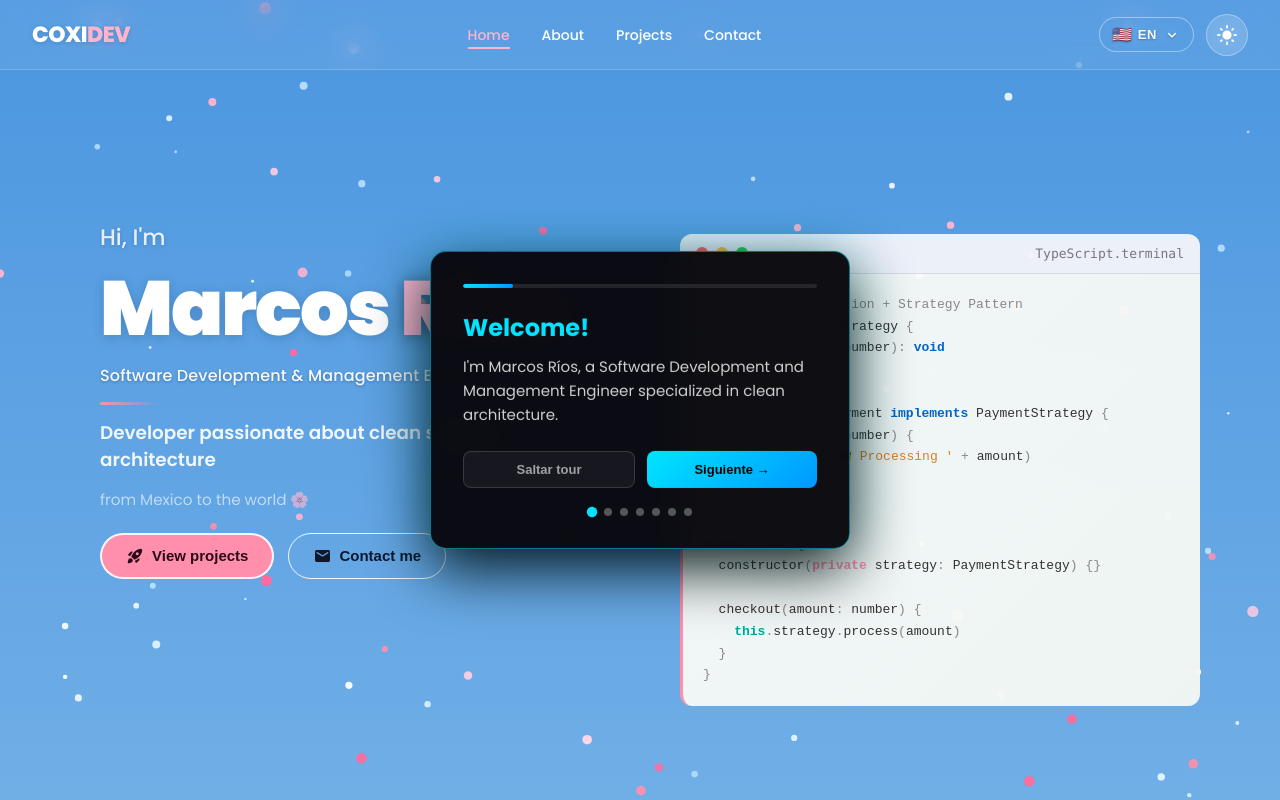
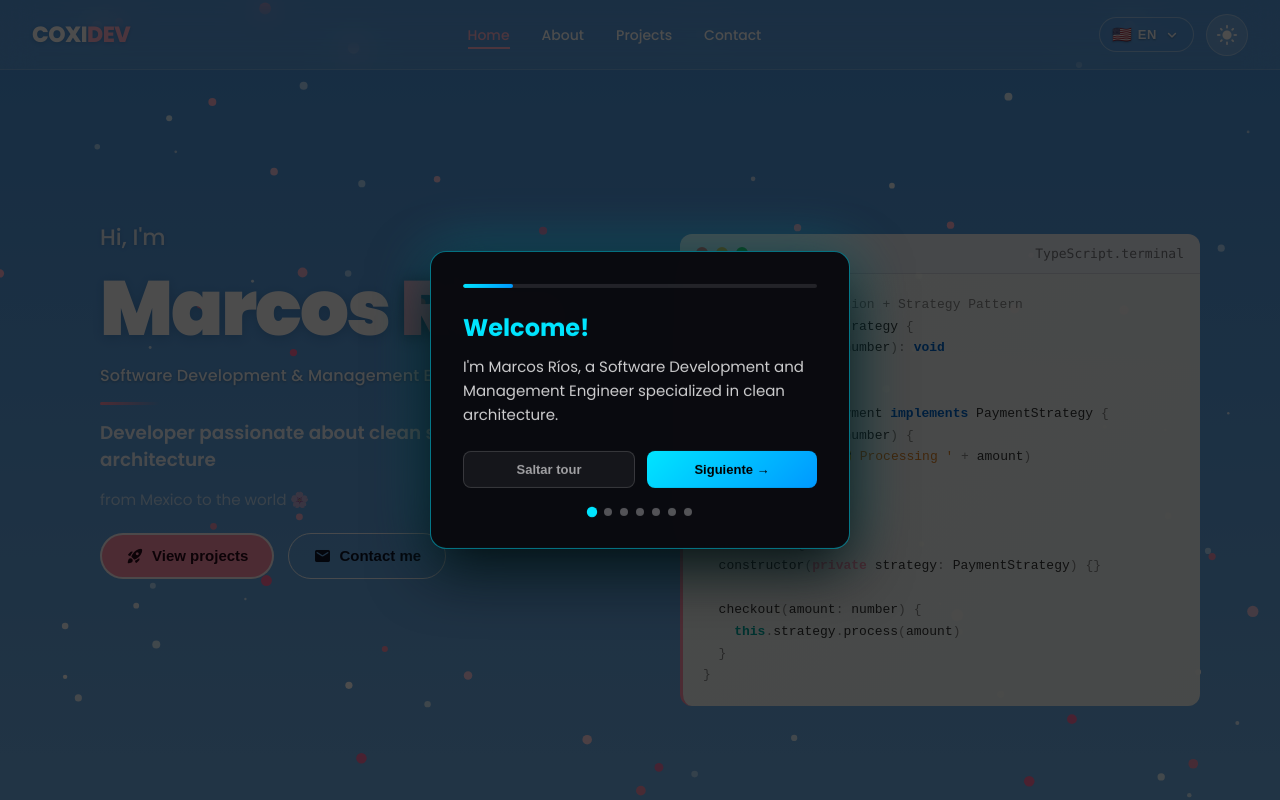
Before and after one commit to Marcos-Jesus-Rios-Duran/marcos-jesus-rios-duran.github.io, a Vue app in the folder portfolio/: page / in a window 1280 px wide. Shown: the top 800 px of the page. Built offline with nearby package versions, Linux system fonts and the light colour scheme; a web font is replaced by a local one.

Commit message:
feat: enhance spotlight effect in onboarding tour with dynamic positioning and improved overlay masking

```diff
--- a/portfolio/src/components/organisms/OnboardingTour.vue
+++ b/portfolio/src/components/organisms/OnboardingTour.vue
@@ -2,13 +2,15 @@
 <template>
   <Teleport to="body" v-if="store.isActive">
     <!-- Overlay oscuro de fondo -->
-    <div class="onboarding-overlay" @click="store.skipOnboarding">
-      <!-- Canvas para el spotlight effect -->
-      <canvas
-        ref="spotlightCanvas"
-        class="spotlight-canvas"
+    <div class="onboarding-overlay" :style="overlayVars" @click="store.skipOnboarding">
+      <!-- Spotlight ring por encima del overlay (HUD estilo videojuego) -->
+      <div
+        v-if="shouldSpotlight"
+        class="spotlight-ring"
+        :style="ringStyle"
+        aria-hidden="true"
         @click.stop
-      ></canvas>
+      ></div>
 
       <!-- Card con el contenido del paso actual -->
       <div
@@ -69,82 +71,105 @@ import { ref, watch, computed, onMounted, onUnmounted } from 'vue'
 import { useOnboarding } from '@/stores/useOnboarding'
 
 const store = useOnboarding()
-const spotlightCanvas = ref(null)
-let animationId = null
 
 const currentStep = computed(() => store.currentStepData)
 
-const spotlightSize = ref(120)
-const spotlightX = ref(window.innerWidth / 2)
-const spotlightY = ref(window.innerHeight / 2)
+const spotlight = ref({
+  // Centro del spotlight (para el mask del overlay)
+  x: window.innerWidth / 2,
+  y: window.innerHeight / 2,
+  r: 1,
+  // Box del ring (para resaltar el target)
+  top: 0,
+  left: 0,
+  width: 0,
+  height: 0,
+  radius: '16px'
+})
 
-// Dibujar el spotlight effect
-function drawSpotlight() {
-  const canvas = spotlightCanvas.value
-  if (!canvas) return
+const spotlightActive = ref(false)
+const shouldSpotlight = computed(() => spotlightActive.value)
 
-  canvas.width = window.innerWidth
-  canvas.height = window.innerHeight
+const overlayVars = computed(() => ({
+  '--spotlight-x': `${spotlight.value.x}px`,
+  '--spotlight-y': `${spotlight.value.y}px`,
+  '--spotlight-r': `${spotlight.value.r}px`
+}))
 
-  const ctx = canvas.getContext('2d')
-
-  // Fondo oscuro semitransparente
-  ctx.fillStyle = 'rgba(0, 0, 0, 0.7)'
-  ctx.fillRect(0, 0, canvas.width, canvas.height)
-
-  // Spotlight circular
-  if (currentStep.value?.highlight) {
-    const gradient = ctx.createRadialGradient(
-      spotlightX.value, spotlightY.value, spotlightSize.value * 0.3,
-      spotlightX.value, spotlightY.value, spotlightSize.value
-    )
-    gradient.addColorStop(0, 'rgba(0, 229, 255, 0.3)')
-    gradient.addColorStop(1, 'rgba(0, 229, 255, 0)')
-
-    // Limpiar el spotlight (hacerlo transparente)
-    ctx.clearRect(
-      spotlightX.value - spotlightSize.value,
-      spotlightY.value - spotlightSize.value,
-      spotlightSize.value * 2,
-      spotlightSize.value * 2
-    )
-
-    // Dibujar borde del spotlight
-    ctx.strokeStyle = 'rgba(0, 229, 255, 0.6)'
-    ctx.lineWidth = 2
-    ctx.beginPath()
-    ctx.arc(spotlightX.value, spotlightY.value, spotlightSize.value, 0, Math.PI * 2)
-    ctx.stroke()
-  }
-
-  animationId = requestAnimationFrame(drawSpotlight)
-}
+const ringStyle = computed(() => ({
+  top: `${spotlight.value.top}px`,
+  left: `${spotlight.value.left}px`,
+  width: `${spotlight.value.width}px`,
+  height: `${spotlight.value.height}px`,
+  borderRadius: spotlight.value.radius
+}))
 
 // Calcular posición del target para el spotlight
 function updateSpotlightPosition() {
-  if (!currentStep.value?.target) {
-    spotlightX.value = window.innerWidth / 2
-    spotlightY.value = window.innerHeight / 2
-    spotlightSize.value = 120
+  const targetSelector = currentStep.value?.target
+
+  if (!targetSelector) {
+    spotlight.value = {
+      x: -9999,
+      y: -9999,
+      r: 1,
+      top: 0,
+      left: 0,
+      width: 0,
+      height: 0,
+      radius: '16px'
+    }
+    spotlightActive.value = false
     return
   }
 
-  const element = document.querySelector(currentStep.value.target)
-  if (element) {
-    const rect = element.getBoundingClientRect()
-    const centerX = rect.left + rect.width / 2
-    const centerY = rect.top + rect.height / 2
-    const maxDim = Math.max(rect.width, rect.height)
+  const element = document.querySelector(targetSelector)
+  if (!element) {
+    spotlight.value = {
+      x: -9999,
+      y: -9999,
+      r: 1,
+      top: 0,
+      left: 0,
+      width: 0,
+      height: 0,
+      radius: '16px'
+    }
+    spotlightActive.value = false
+    return
+  }
 
-    spotlightX.value = centerX
-    spotlightY.value = centerY
-    spotlightSize.value = maxDim / 2 + 30
+  const rect = element.getBoundingClientRect()
+  const centerX = rect.left + rect.width / 2
+  const centerY = rect.top + rect.height / 2
+
+  const maxDim = Math.max(rect.width, rect.height)
+  const r = maxDim / 2 + 44 // tamaño del “agujero” del overlay
+
+  const ringPadding = 10
+  const computedBorderRadius = window.getComputedStyle(element).borderRadius || '16px'
+
+  spotlight.value = {
+    x: centerX,
+    y: centerY,
+    r,
+    top: rect.top - ringPadding,
+    left: rect.left - ringPadding,
+    width: rect.width + ringPadding * 2,
+    height: rect.height + ringPadding * 2,
+    radius: computedBorderRadius
   }
+  spotlightActive.value = true
 }
 
-// Manejar resize
-function handleResize() {
-  updateSpotlightPosition()
+// Throttle con rAF para scroll/resize (evita recalcular 1000 veces/seg)
+let rafUpdate = 0
+function scheduleUpdate() {
+  if (rafUpdate) return
+  rafUpdate = requestAnimationFrame(() => {
+    rafUpdate = 0
+    updateSpotlightPosition()
+  })
 }
 
 // Navegación directo a un paso
@@ -159,15 +184,14 @@ watch(() => store.currentStep, () => {
 
 onMounted(() => {
   updateSpotlightPosition()
-  drawSpotlight()
-  window.addEventListener('resize', handleResize)
+  window.addEventListener('resize', scheduleUpdate)
+  window.addEventListener('scroll', scheduleUpdate, { passive: true })
 })
 
 onUnmounted(() => {
-  if (animationId) {
-    cancelAnimationFrame(animationId)
-  }
-  window.removeEventListener('resize', handleResize)
+  window.removeEventListener('resize', scheduleUpdate)
+  window.removeEventListener('scroll', scheduleUpdate)
+  if (rafUpdate) cancelAnimationFrame(rafUpdate)
 })
 </script>
 
@@ -185,11 +209,48 @@ onUnmounted(() => {
   pointer-events: all;
 }
 
-.spotlight-canvas {
+/* Oscurecer fondo excepto “agujero” del spotlight (CSS mask) */
+.onboarding-overlay::before {
+  content: '';
   position: absolute;
-  top: 0;
-  left: 0;
-  cursor: pointer;
+  inset: 0;
+  background: rgba(0, 0, 0, 0.7);
+  z-index: 1;
+
+  /* Mask radial: transparente en el centro, opaco fuera */
+  -webkit-mask-image: radial-gradient(
+    circle var(--spotlight-r) at var(--spotlight-x) var(--spotlight-y),
+    rgba(0, 0, 0, 0) 0%,
+    rgba(0, 0, 0, 0) 55%,
+    rgba(0, 0, 0, 1) 75%,
+    rgba(0, 0, 0, 1) 100%
+  );
+  mask-image: radial-gradient(
+    circle var(--spotlight-r) at var(--spotlight-x) var(--spotlight-y),
+    rgba(0, 0, 0, 0) 0%,
+    rgba(0, 0, 0, 0) 55%,
+    rgba(0, 0, 0, 1) 75%,
+    rgba(0, 0, 0, 1) 100%
+  );
+
+  pointer-events: none;
+}
+
+.spotlight-ring {
+  position: fixed;
+  z-index: 2;
+  pointer-events: auto;
+  border: 2px solid rgba(0, 229, 255, 0.65);
+  background: rgba(0, 229, 255, 0.06);
+  box-shadow:
+    0 0 0 2px rgba(0, 229, 255, 0.16),
+    0 0 60px rgba(0, 229, 255, 0.35);
+  transition:
+    top 250ms ease,
+    left 250ms ease,
+    width 250ms ease,
+    height 250ms ease,
+    border-radius 250ms ease;
 }
 
 .onboarding-card {
@@ -200,6 +261,7 @@ onUnmounted(() => {
   border-radius: 16px;
   padding: 32px;
   max-width: 420px;
+  z-index: 3;
   box-shadow: 0 20px 60px rgba(0, 0, 0, 0.9),
               0 0 60px rgba(0, 229, 255, 0.3);
   animation: slideIn 0.5s cubic-bezier(0.34, 1.56, 0.64, 1);
@@ -213,17 +275,6 @@ onUnmounted(() => {
   to {
     opacity: 1;
     transform: scale(1) translateY(0);
-  }
-}
-
-@keyframes pulse-glow {
-  0%, 100% {
-    box-shadow: 0 20px 60px rgba(0, 0, 0, 0.9),
-                0 0 60px rgba(0, 229, 255, 0.3);
-  }
-  50% {
-    box-shadow: 0 20px 60px rgba(0, 0, 0, 0.9),
-                0 0 80px rgba(0, 229, 255, 0.5);
   }
 }
 
```
